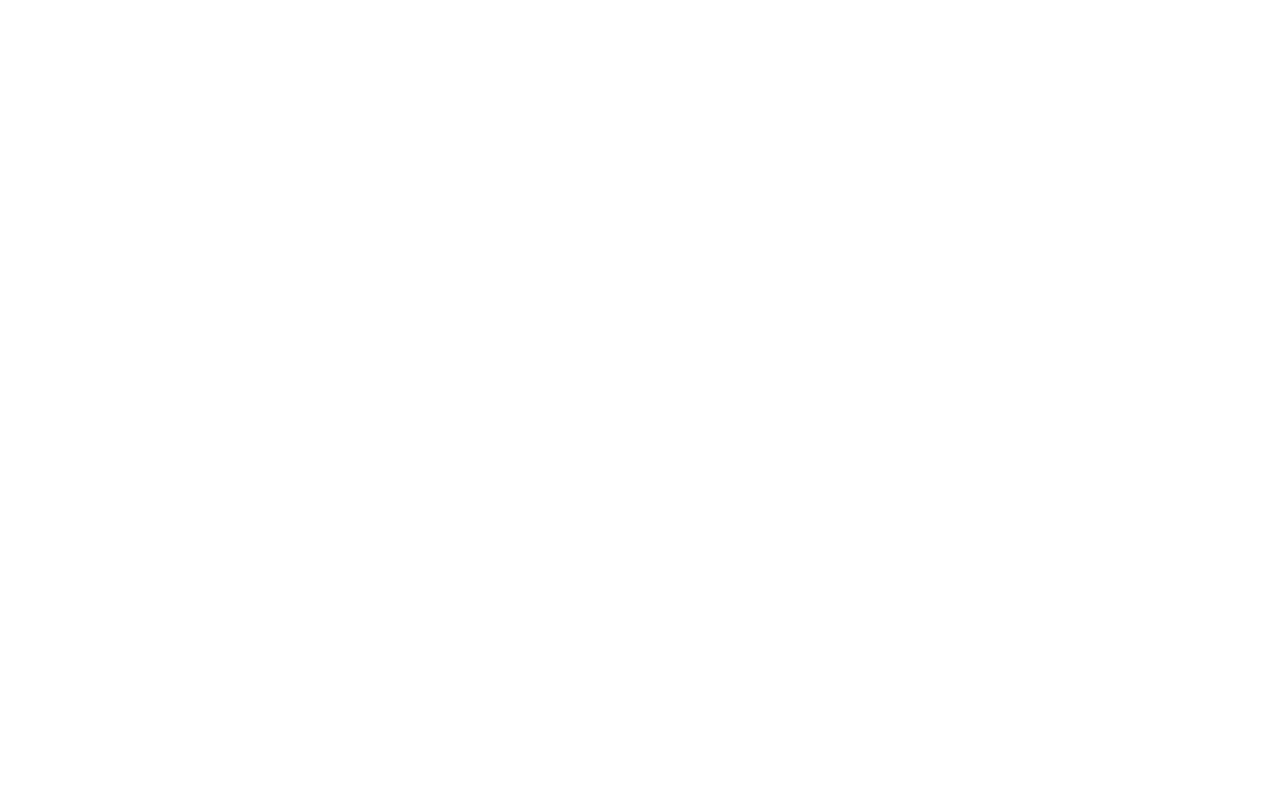
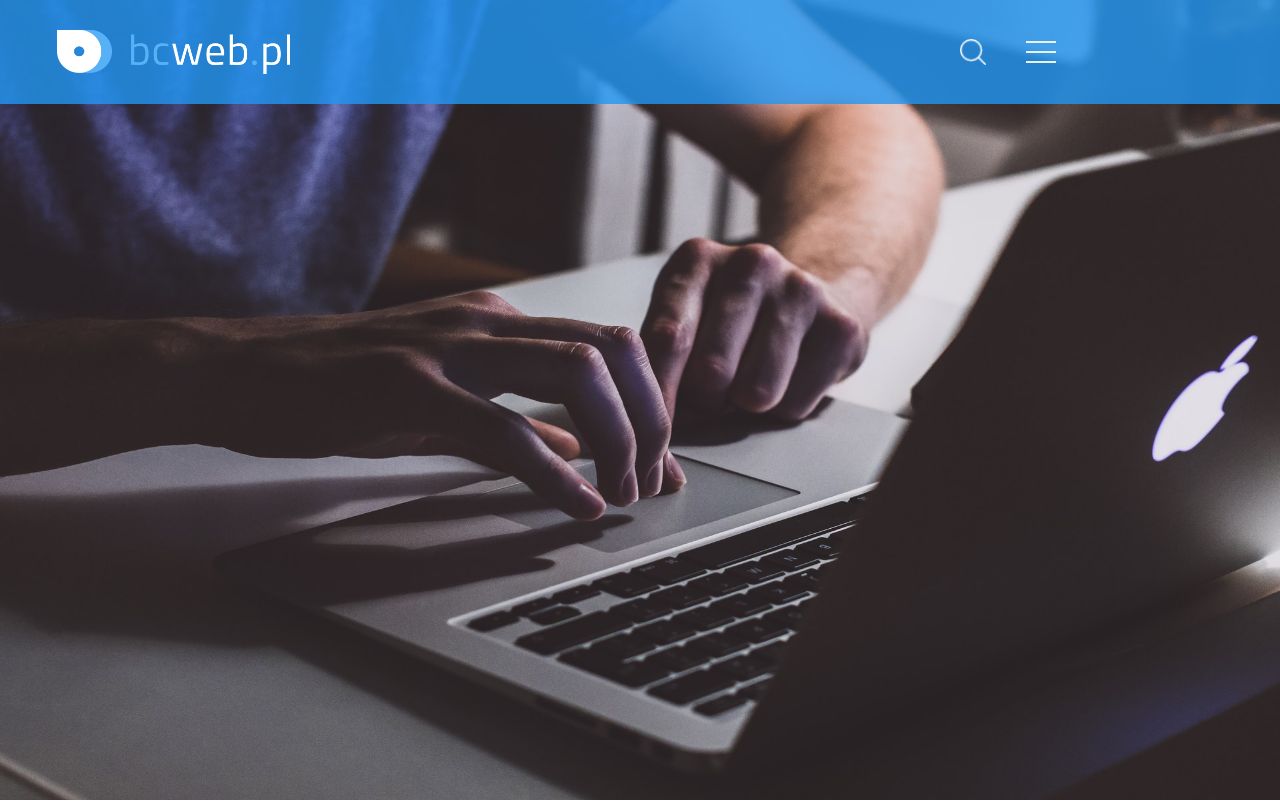
Before and after one commit to IzabelaDabrowska/bcweb, a website: page index.html in a window 1280 px wide. Drawn offline with nearby package versions, Linux system fonts and the light colour scheme.

Commit message:
Added basic page structure and assets

```diff
--- a/index.html
+++ b/index.html
@@ -3,8 +3,28 @@
 <head>
 	<meta charset="UTF-8">
 	<title>Title</title>
+	<link rel="stylesheet" href="src/styles.css" type="text/css">
 </head>
 <body>
+<div class="page-content">
+	<div class="img-container">
+		<img class="main-img" src="assets/main-pic.jpeg">
+	</div>
+	<header class="header">
+		<div class="nav-logo">
+			<img class="logo" src="assets/logo_white.png">
+		</div>
+		<div class="menu-icon">
+			<img class="loupe" src="assets/loupe.png">
+			<div class="hamburger" id="hamburger">
+				<span class="line"></span>
+				<span class="line"></span>
+				<span class="line"></span>
+			</div>
+		</div>
+	</header>
+</div>
+<script src="https://ajax.googleapis.com/ajax/libs/jquery/2.1.3/jquery.min.js"></script>
 <script src="src/index.js"></script>
 </body>
 </html>
--- a/src/index.js
+++ b/src/index.js
@@ -0,0 +1,8 @@
+window.onload = function () {
+
+    var hamburger = document.getElementById('hamburger');
+
+    hamburger.addEventListener('click', function () {
+        hamburger.classList.toggle('is-active');
+    })
+};
--- a/src/styles.css
+++ b/src/styles.css
@@ -0,0 +1,84 @@
+* {
+    box-sizing: border-box !important;
+}
+
+body {
+    padding: 0;
+    margin: 0;
+}
+.page-content {
+    display: flex;
+    flex-direction: column;
+}
+.img-container {
+    width: 100%;
+    height: 100%;
+    position: relative;
+}
+.main-img {
+    width: 100vw;
+    height: 100vh;
+}
+.header {
+    position: absolute;
+    top: 0;
+    left: 0;
+    background-color: rgba(33, 150, 243, 0.8);
+    width: 100%;
+    display: flex;
+    flex-direction: row;
+    justify-content: space-between;
+    transition: all 0.3s ease-in-out;
+}
+.nav-logo {
+    display: flex;
+    justify-content: flex-end;
+    padding: 30px;
+    width: 25%;
+}
+.logo {
+    width: 233px;
+    height: 44px;
+}
+.menu-icon {
+    display: flex;
+    justify-content: flex-start;
+    align-items: center;
+    width: 25%;
+}
+.loupe {
+    height: 26px;
+    width: 26px;
+    margin: 0px 40px 0 0;
+}
+.loupe:hover{
+    cursor: pointer;
+}
+.hamburger .line {
+    width: 30px;
+    height: 2px;
+    background-color: #ecf0f1;
+    display: block;
+    margin: 8px auto;
+    -webkit-transition: all 0.3s ease-in-out;
+    -o-transition: all 0.3s ease-in-out;
+    transition: all 0.3s ease-in-out;
+}
+.hamburger:hover{
+    cursor: pointer;
+}
+#hamburger.is-active .line:nth-child(2){
+    opacity: 0;
+}
+#hamburger.is-active .line:nth-child(1){
+    -webkit-transform: translateY(10px) rotate(45deg);
+    -ms-transform: translateY(10px) rotate(45deg);
+    -o-transform: translateY(10px) rotate(45deg);
+    transform: translateY(10px) rotate(45deg);
+}
+#hamburger.is-active .line:nth-child(3){
+    -webkit-transform: translateY(-10px) rotate(-45deg);
+    -ms-transform: translateY(-10px) rotate(-45deg);
+    -o-transform: translateY(-10px) rotate(-45deg);
+    transform: translateY(-10px) rotate(-45deg);
+}
```
Also changed, not shown: assets/logo_white.png (added), assets/loupe.png (added), assets/main-pic.jpeg (added).
